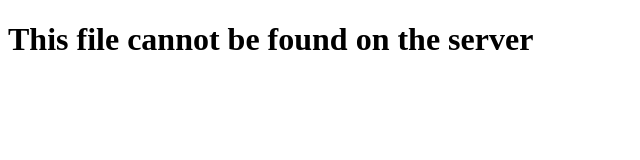
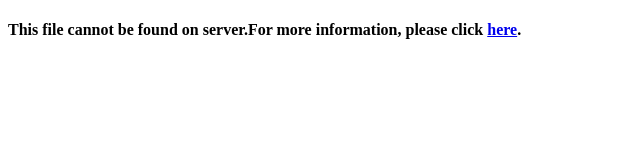
Before and after one commit to cnhkbbs/jstools, a plain HTML site: page index.html in a window 1280 px wide. Shown: the whole page, without its empty margins (0-640 px from the left). Drawn offline with Linux system fonts and the light colour scheme.

Commit message:
Update index.html

```diff
--- a/index.html
+++ b/index.html
@@ -5,6 +5,6 @@
 		<title>Error request</title>
 	</head>
 	<body>
-		<h1>This file cannot be found on the server</h1>
+		<h4>This file cannot be found on server.For more information, please click <a href="https://github.com/cnhkbbs/staticcdn">here</a>.</h4>
 	</body>
 </html>
```
